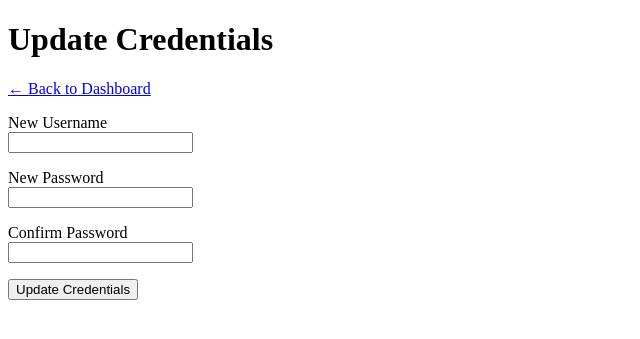
After one commit to Herman-Gathege/photographer-site, a Flask app: page /admin/update-credentials in a window 1280 px wide. The commit adds this page. Shown: the top 339 px of the page, without its empty margins (0-640 px from the left). Run offline with Flask 3, Linux system fonts and the light colour scheme; the visitor is signed in with stand-in values (Sample User, id 1); some libraries are stand-ins or nearby versions.

Commit message:
added password changing

```diff
--- /dev/null
+++ b/backend/app/forms/change_credentials_form.py
@@ -0,0 +1,9 @@
+from flask_wtf import FlaskForm
+from wtforms import StringField, PasswordField, SubmitField
+from wtforms.validators import DataRequired, EqualTo, Length
+
+class ChangeCredentialsForm(FlaskForm):
+    username = StringField("New Username", validators=[DataRequired(), Length(min=3, max=100)])
+    password = PasswordField("New Password", validators=[DataRequired(), Length(min=6)])
+    confirm_password = PasswordField("Confirm Password", validators=[DataRequired(), EqualTo("password")])
+    submit = SubmitField("Update Credentials")
--- a/backend/app/routes/admin_routes.py
+++ b/backend/app/routes/admin_routes.py
@@ -1,9 +1,11 @@
 from flask import Blueprint, render_template, redirect, url_for, request, flash
 from flask_login import login_required, current_user
 from app.forms.blog_post_form import BlogPostForm
+from app.forms.change_credentials_form import ChangeCredentialsForm
 from flask import get_flashed_messages
-from app.models import BlogPost, Booking, db
+from app.models import BlogPost, Booking, User, db
 from slugify import slugify
+from werkzeug.security import generate_password_hash
 from sqlalchemy import or_, func
 
 
@@ -108,3 +110,16 @@ def delete_booking(booking_id):
     db.session.commit()
     flash('Booking deleted.', 'info')
     return redirect(url_for('admin.view_bookings'))
+
+
+@admin_bp.route('/update-credentials', methods=['GET', 'POST'])
+@login_required
+def update_credentials():
+    form = ChangeCredentialsForm()
+    if form.validate_on_submit():
+        current_user.username = form.username.data
+        current_user.password = generate_password_hash(form.password.data)
+        db.session.commit()
+        flash("Credentials updated successfully!", "success")
+        return redirect(url_for('admin.dashboard'))
+    return render_template("admin/change_credentials.html", form=form)
--- /dev/null
+++ b/backend/app/templates/admin/change_credentials.html
@@ -0,0 +1,21 @@
+<!DOCTYPE html>
+<html>
+
+<head>
+  <title>Update Admin Credentials</title>
+</head>
+
+<body>
+  <h1>Update Credentials</h1>
+  <a href="{{ url_for('admin.dashboard') }}">← Back to Dashboard</a>
+
+  <form method="POST">
+    {{ form.hidden_tag() }}
+    <p>{{ form.username.label }}<br>{{ form.username }}</p>
+    <p>{{ form.password.label }}<br>{{ form.password }}</p>
+    <p>{{ form.confirm_password.label }}<br>{{ form.confirm_password }}</p>
+    <p>{{ form.submit() }}</p>
+  </form>
+</body>
+
+</html>
--- a/backend/app/templates/admin/dashboard.html
+++ b/backend/app/templates/admin/dashboard.html
@@ -9,6 +9,9 @@
   <h1>Welcome, {{ user.username }}!</h1>
   <p><a href="{{ url_for('auth.logout') }}">Logout</a></p>
   <p><a href="{{ url_for('admin.view_bookings') }}">Manage Bookings</a></p>
+
+  <p><a href="{{ url_for('admin.update_credentials') }}">Change Credentials</a></p>
+
 
   <h2>Blog Posts</h2>
   <a href="{{ url_for('admin.create_post') }}">+ New Post</a>
--- a/backend/app/templates/index.html
+++ b/backend/app/templates/index.html
@@ -61,6 +61,7 @@
   <p>Capturing moments that matter.</p>
   <a href="{{ url_for('main.contact') }}" class="button">Book a Session</a>
 
+  <script src="{{ url_for('static', filename='js/main.js') }}"></script>
 </body>
 
 </html>
```
Also changed, not shown: backend/app/static/js/main.js (+13 -0 lines).
